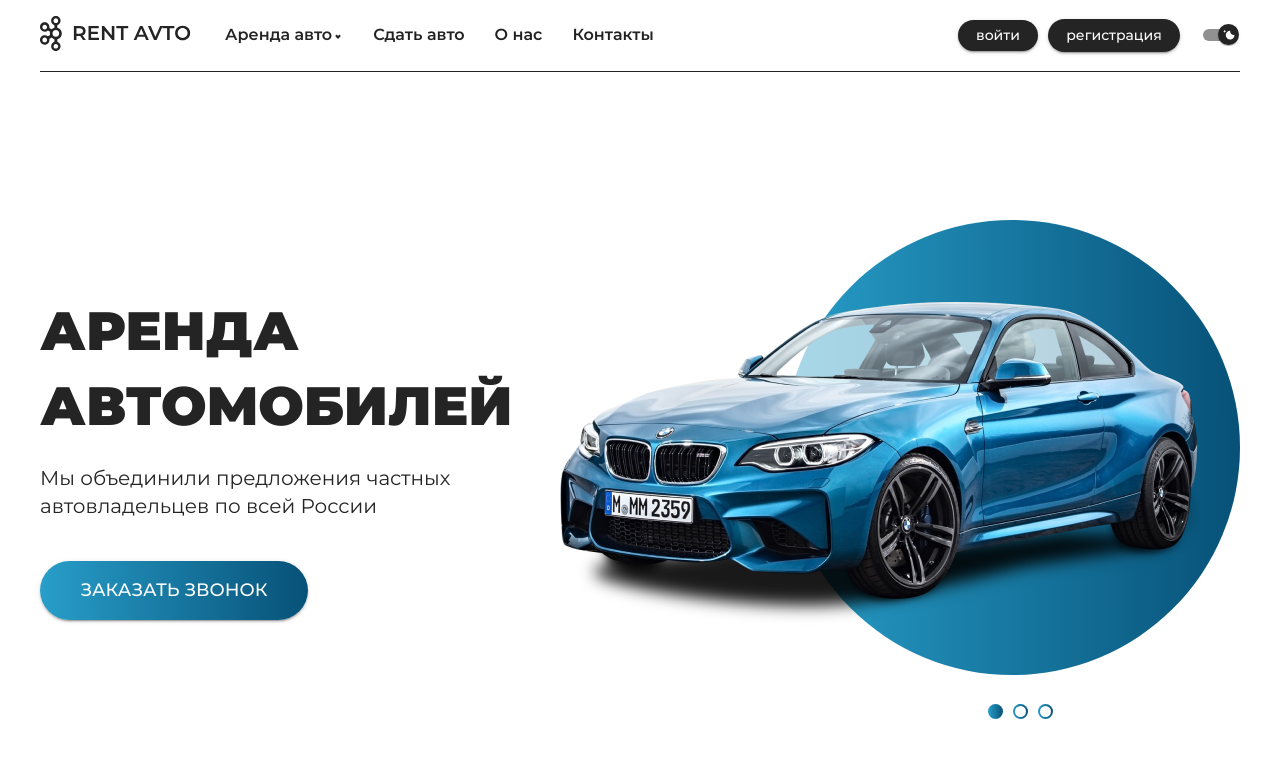
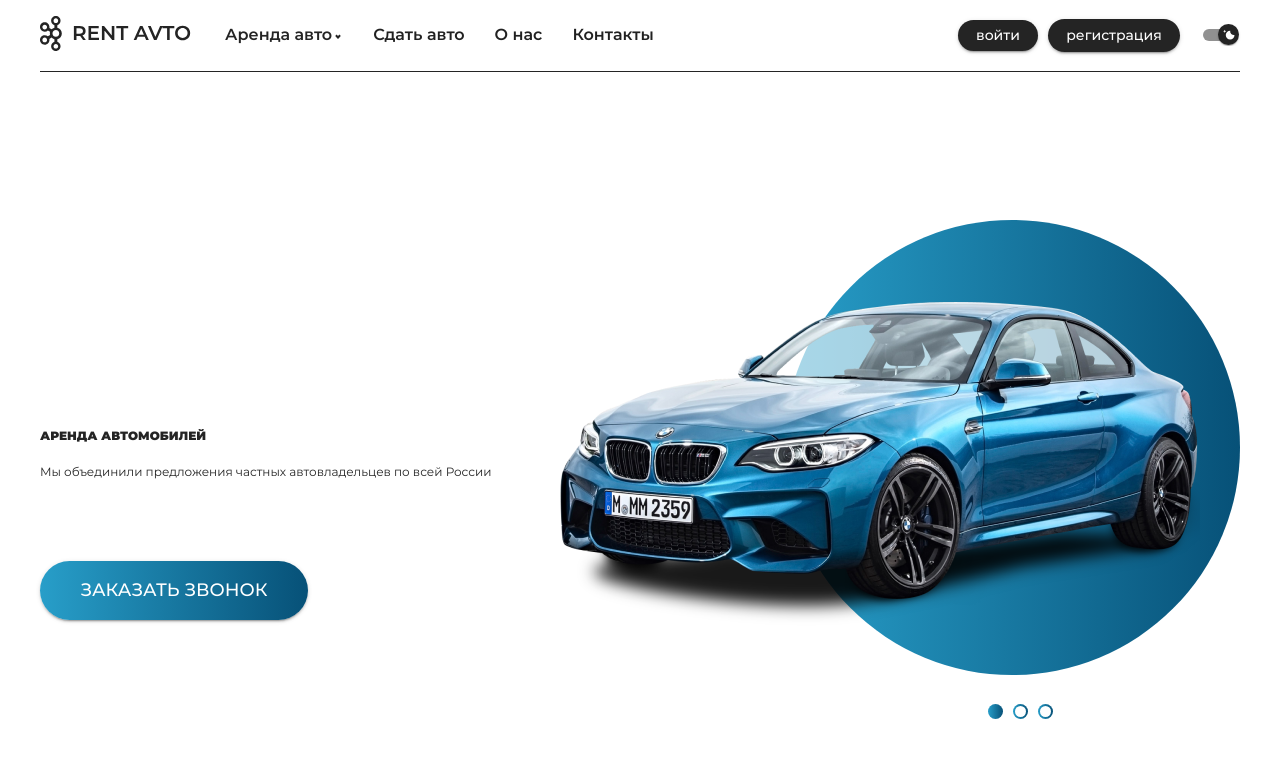
Before and after one commit to AmaLOQ/cars_rent, a React (Create React App) app: page / in a window 1280 px wide. Shown: the top 758 px of the page. Built offline with nearby package versions, Linux system fonts and the light colour scheme.

Commit message:
5/promo - fix theme props in styles

```diff
--- a/src/app/app.jsx
+++ b/src/app/app.jsx
@@ -1,6 +1,6 @@
 import React from "react";
 import Header from "../ui/organism/header/header";
-import Main from "../ui/organism/promo/promo";
+import {Promo} from "../ui/organism/promo/promo";
 import { ThemeProvider } from "@emotion/react";
 import {StyledContainer} from "../ui/container";
 import theme from "../ui/styles";
@@ -10,7 +10,7 @@ function App() {
         <ThemeProvider theme={theme}>
           <StyledContainer>
             <Header/>
-            <Main/>
+            <Promo/>
           </StyledContainer>
       </ThemeProvider>
   );
--- a/src/ui/atoms/rings-promo-slide/ring-promo-slide-styles.js
+++ b/src/ui/atoms/rings-promo-slide/ring-promo-slide-styles.js
@@ -1,6 +1,6 @@
 import { Box, styled } from "@mui/material";
 
-const RingPromo = styled(Box)`
+export const RingPromo = styled(Box)`
 	display: flex;
 	justify-content: center;
 	align-items: center;
@@ -10,16 +10,9 @@ const RingPromo = styled(Box)`
 	background: linear-gradient(269.87deg, #014369 -17.97%, #289FCA 101.14%);
 `;
 
-
-const EmptyWhiteRingPromo = styled(Box)`
+export const EmptyWhiteRingPromo = styled(Box)`
 	width: 11px;
 	height: 11px;
-	background: #fff;
+	background: ${props => props.theme.palette.white};
 	border-radius: 100%;
 `;
-
-
-export {
-	RingPromo,
-	EmptyWhiteRingPromo
-}
--- a/src/ui/atoms/rings-promo-slide/ring-promo-slide.jsx
+++ b/src/ui/atoms/rings-promo-slide/ring-promo-slide.jsx
@@ -1,14 +1,6 @@
 import React from "react";
 import { RingPromo, EmptyWhiteRingPromo } from "./ring-promo-slide-styles";
 
-export function RingPromoSlide() {
-	return <RingPromo/>
-}
+export const RingPromoSlide = () => <RingPromo/>
 
-export function EmptyRingPromoSlide() {
-	return (
-		<RingPromo>
-			<EmptyWhiteRingPromo/>
-		</RingPromo>
-	)
-}
+export const EmptyRingPromoSlide = () => <RingPromo><EmptyWhiteRingPromo/></RingPromo>
--- a/src/ui/organism/promo/promo-styles.js
+++ b/src/ui/organism/promo/promo-styles.js
@@ -1,6 +1,6 @@
 import { Box, styled, Typography } from "@mui/material";
 
-const PromoWrapper = styled(Box)`
+export const PromoWrapper = styled(Box)`
 	display: grid;
 	grid-template-columns: 470px 1fr;
 	grid-template-rows: 225px minmax(116px, auto) minmax(145px, auto) auto;
@@ -8,16 +8,16 @@ const PromoWrapper = styled(Box)`
 	padding: 148px 0px 124px 0px;
 `;
 
-const PromoTitle = styled(Typography)`
+export const PromoTitle = styled(Typography)`
 	align-self: end;
-	font-weight: 800;
-	font-size: 54px;
+	font-weight: ${props => props.theme.typography.fontWeightExtraBold};
+	font-size: ${props => props.theme.typography.h1.fontSize};
 	line-height: 140%;
 	color: ${props => props.theme.palette.primary.main};
 	text-transform: uppercase;
 `;
 
-const PromoRing = styled(Box)`
+export const PromoRing = styled(Box)`
 	position: relative;
 	grid-column: 2/3;
 	grid-row: 1/4;
@@ -33,17 +33,17 @@ const PromoRing = styled(Box)`
 	}
 `;
 
-const PromoDescr = styled(Typography)`
+export const PromoDescription = styled(Typography)`
+	margin-top: 19px;
 	align-self: start;
-	margin-top: 19px;
-	font-weight: 400;
-	font-size: 20px;
+	font-weight: ${props => props.theme.typography.fontWeightRegular};
+	font-size: ${props => props.theme.typography.caption.fontSize};
 	line-height: 140%;
 	color: ${props => props.theme.palette.primary.main};
 	text-transform: none;
 `;
 
-const PromoRingSlideWrapper = styled(Box)`
+export const PromoRingSlideWrapper = styled(Box)`
 	position: relative;
 	display: grid;
 	grid-column: 2/3;
@@ -57,16 +57,6 @@ const PromoRingSlideWrapper = styled(Box)`
 	align-items: center;
 `;
 
-const OrderBtnWrapper = styled(Box)`
+export const OrderBtnWrapper = styled(Box)`
 	grid-row: 3/5;
 `;
-
-
-export {
-	PromoWrapper,
-	PromoTitle,
-	PromoRing,
-	PromoDescr,
-	PromoRingSlideWrapper,
-	OrderBtnWrapper
-}
--- a/src/ui/organism/promo/promo.jsx
+++ b/src/ui/organism/promo/promo.jsx
@@ -7,18 +7,18 @@ import {
 	PromoWrapper,
 	PromoTitle,
 	PromoRing,
-	PromoDescr,
+	PromoDescription,
 	PromoRingSlideWrapper,
 	OrderBtnWrapper
 } from "./promo-styles";
 
-export default function Main() {
-	return (
+export const Promo = () =>
+
 		<CssBaseline>
 			<PromoWrapper>
 				<PromoTitle>Аренда автомобилей</PromoTitle>
 				<PromoRing><img src={mainCar} alt="Авто" /></PromoRing>
-				<PromoDescr>Мы объединили предложения частных автовладельцев по всей России</PromoDescr>
+				<PromoDescription>Мы объединили предложения частных автовладельцев по всей России</PromoDescription>
 				<OrderBtnWrapper><OrderBtn/></OrderBtnWrapper>
 				<PromoRingSlideWrapper>
 					<RingPromoSlide/>
@@ -27,5 +27,3 @@ export default function Main() {
 				</PromoRingSlideWrapper>
 			</PromoWrapper>
 		</CssBaseline>
-	)
-}
--- a/src/ui/styles.js
+++ b/src/ui/styles.js
@@ -34,6 +34,7 @@ const theme = createTheme({
 		fontWeightRegular: 400,
 		fontWeightMedium: 500,
 		fontWeightBold: 700,
+		fontWeightExtraBold: 800,
 		h1: {
 			fontSize: 54,
 		},
```
